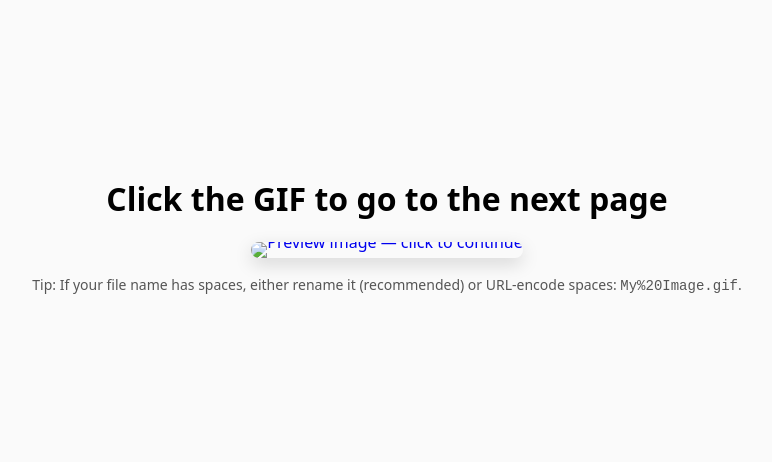
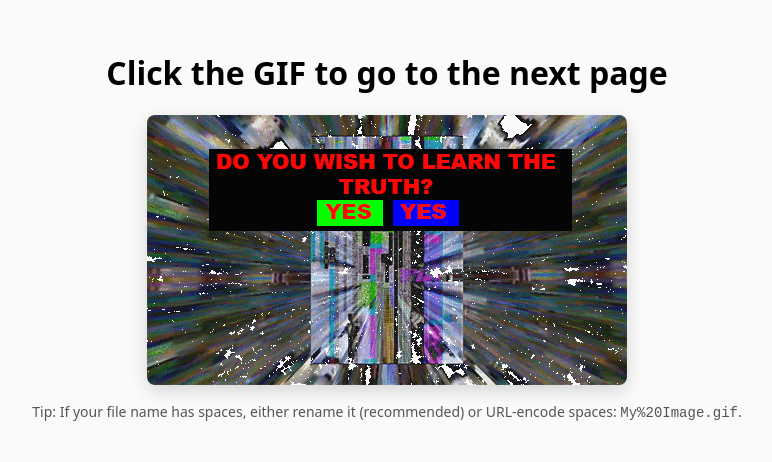
Before and after one commit to aliyusruiz-da1/Amazon, a plain HTML site: page Hack.html in a window 1280 px wide. Shown: the part 168-630 px from the top of the page, without its empty margins (253-1025 px from the left). Drawn offline with Linux system fonts and the light colour scheme.

Commit message:
Replace image source in Hack.html

```diff
--- a/Hack.html
+++ b/Hack.html
@@ -47,7 +47,7 @@
       set alt="" and ensure the anchor has an aria-label (see example).
     -->
     <a class="gif-link" href="page2.html" aria-label="Go to page 2">
-      <img src="amazon-home-1.gif" alt="Preview image — click to continue" loading="lazy">
+      <img src="hack.gif" alt="Preview image — click to continue" loading="lazy">
     </a>
 
     <p style="margin-top:12px;color:#555;font-size:14px;">
```
